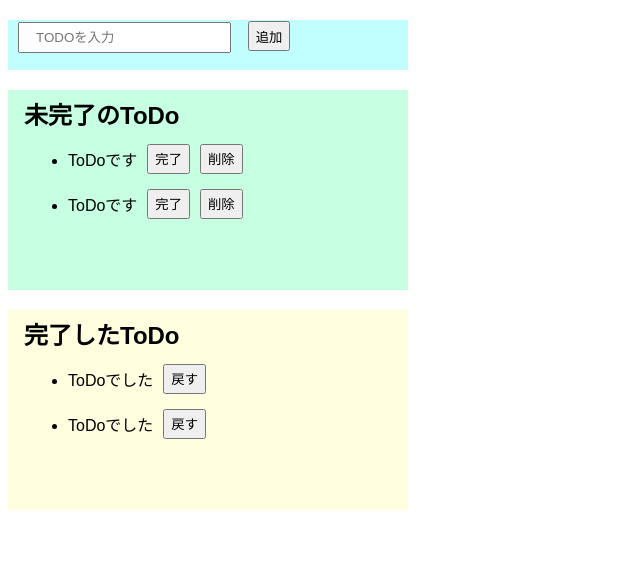
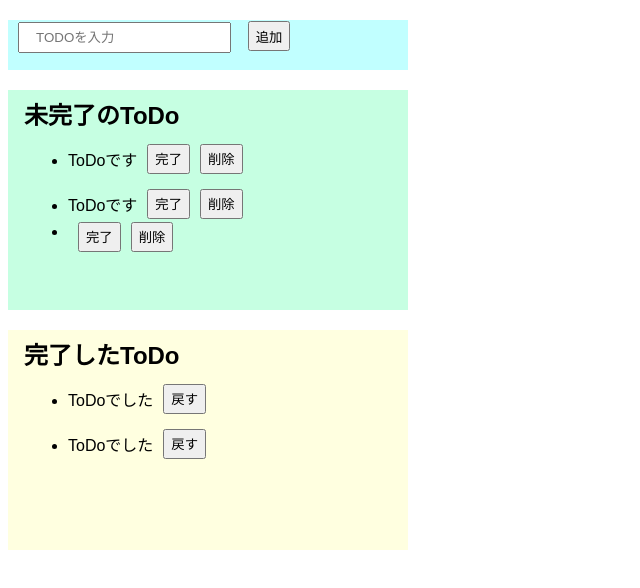
Before and after one commit to AsatoOi/ToDoList-js-, a website built with Parcel: page index.html in a window 1280 px wide. Both pictures are taken after a click on the button "追加". Shown: the whole page, without its empty margins (0-640 px from the left). Built offline with nearby package versions, Linux system fonts and the light colour scheme.

Commit message:
削除ボタンの実装

```diff
--- a/index.html
+++ b/index.html
@@ -16,7 +16,7 @@
 
 		<section class="incomplete-area">
       <h2>未完了のToDo</h2>
-      <ul>
+      <ul id="incomplete-list">
         <li>
           <div class="list-row">
             <p>ToDoです</p>
@@ -36,7 +36,7 @@
 
     <section class="complete-area">
       <h2>完了したToDo</h2>
-      <ul>
+      <ul id="incomplete-list">
         <li>
           <div class="list-row">
             <p>ToDoでした</p>
--- a/src/index.js
+++ b/src/index.js
@@ -1,9 +1,45 @@
 import "./styles.css";
 
 const onClickAdd = () => {
+  //テキストボックスの値を取得し、初期化する
   const inputText = document.getElementById("add-text").value;
   document.getElementById("add-text").value = "";
-  alert(inputText);
+
+  // liを生成
+  const list = document.createElement("li");
+
+  // divを生成
+  const div = document.createElement("div");
+  div.className = "list-row";
+
+  // pタグを生成
+  const pTag = document.createElement("p");
+  pTag.innerHTML = inputText;
+
+  // button(完了)タグを生成
+  const completeButton = document.createElement("button");
+  completeButton.innerHTML = "完了";
+  completeButton.addEventListener("click", () => {
+    alert("完了");
+  });
+
+  //button(削除)タグを作成
+  const deleteButton = document.createElement("button");
+  deleteButton.innerHTML = "削除";
+  deleteButton.addEventListener("click", () => {
+    //押された削除ボタンの先祖要素（li）を未完了リストから削除
+    const deleteTarget = div.parentElement;
+    document.getElementById("incomplete-list").removeChild(deleteTarget);
+  });
+
+  //liタグの子要素に各要素を設定
+  list.appendChild(div);
+  div.appendChild(pTag);
+  div.appendChild(completeButton);
+  div.appendChild(deleteButton);
+
+  //未完了のリストに追加
+  document.getElementById("incomplete-list").appendChild(list);
 };
 
 document.getElementById("add-button").addEventListener("click", onClickAdd);
--- a/src/styles.css
+++ b/src/styles.css
@@ -1,8 +1,5 @@
 body {
   font-family: sans-serif;
-}
-* {
-  /* list-style: none; */
 }
 input {
   padding: 6px 16px;
@@ -35,11 +32,13 @@ button:hover {
   background-color: #c6ffe2;
   width: 400px;
   min-height: 200px;
+  padding-bottom: 20px;
 }
 .complete-area {
   background-color: #ffffe0;
   width: 400px;
   min-height: 200px;
+  padding-bottom: 20px;
 }
 .list-row {
   display: flex;
```
